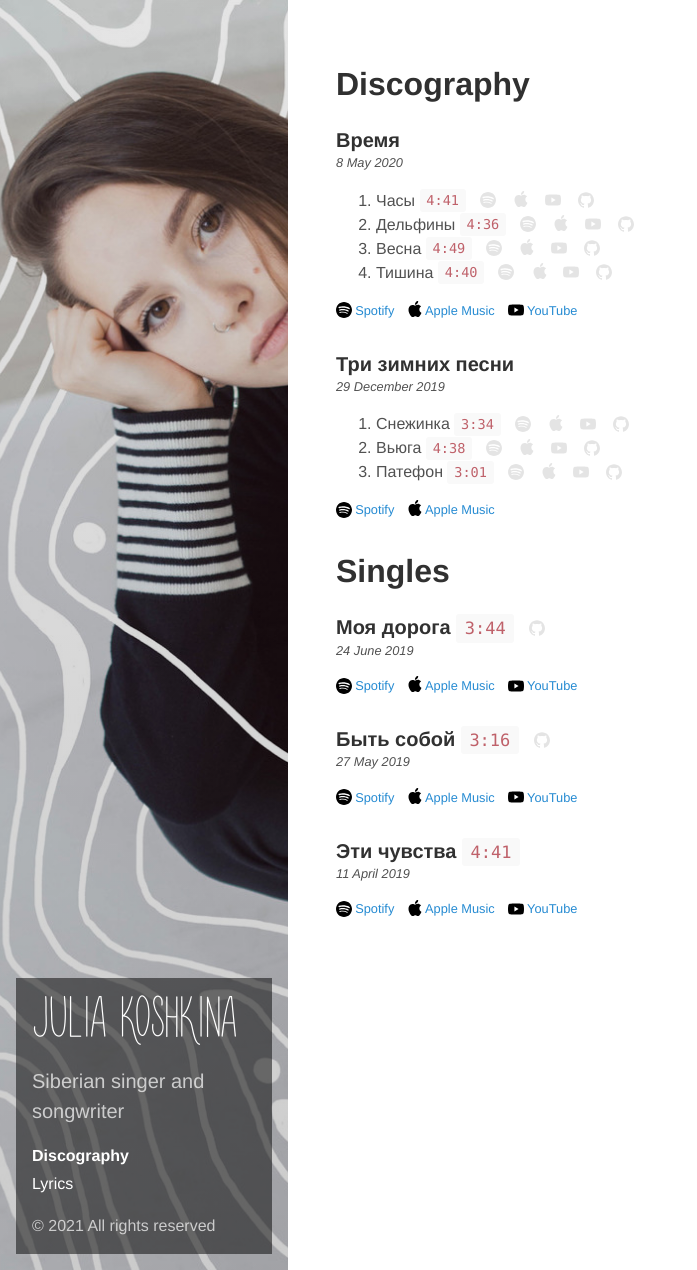
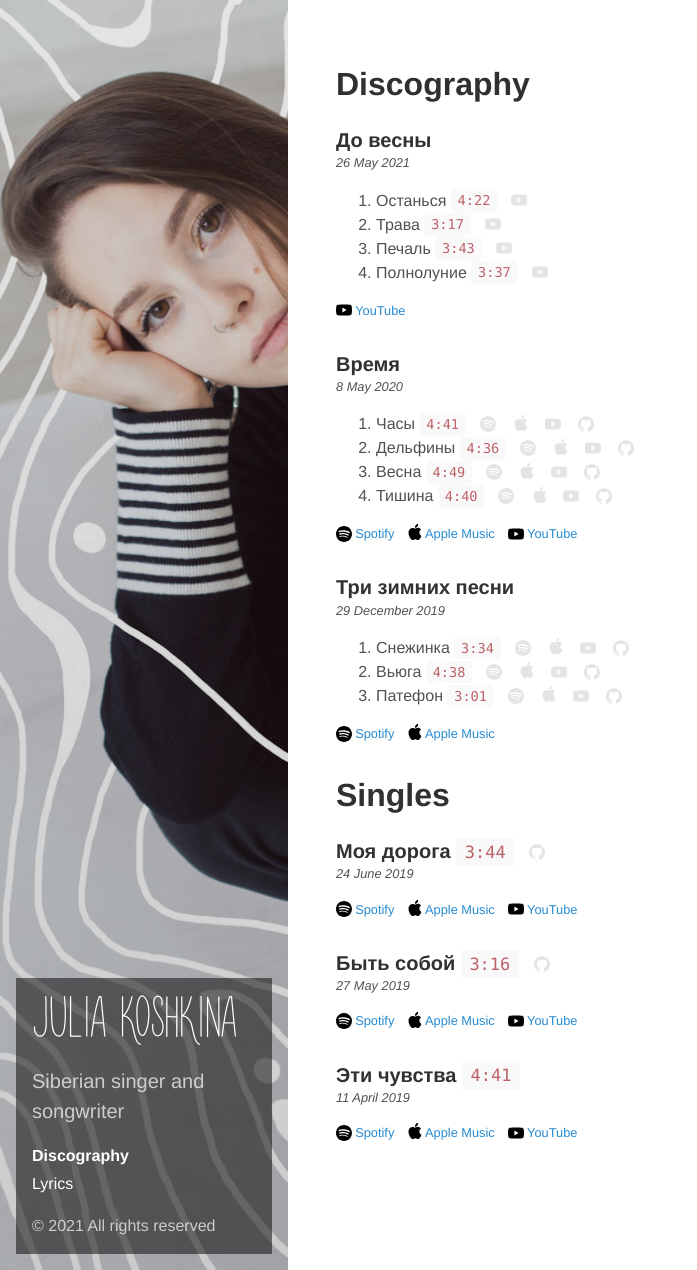
Before and after one commit to kshkn/kshkn.github.io, a Jekyll site: the page built from index.md, in a window 1280 px wide and 1270 px high. Shown: the whole window, without its empty margins (0-697 px from the left). Built offline with Jekyll 4.4.1, drawn with Linux system fonts in a browser that asks for light colours; some web fonts are replaced.

Commit message:
Update albums.yml
add new album

```diff
--- a/_data/albums.yml
+++ b/_data/albums.yml
@@ -1,4 +1,26 @@
 --- # Albums
+
+- title: До весны
+  date: 2021-05-26
+  links:
+    YouTube:     https://www.youtube.com/playlist?list=OLAK5uy_nImOx-th0gMn59eZXjyoJ3Q-tHeO2Sv_M
+  tracks:
+    - title: Останься
+      length: '4:22'
+      links:
+        YouTube:     https://www.youtube.com/watch?v=1whq4CD4kO0
+    - title: Трава
+      length: '3:17'
+      links:
+        YouTube:     https://www.youtube.com/watch?v=5JWCZQUzhDE
+    - title: Печаль
+      length: '3:43'
+      links:
+        YouTube:     https://www.youtube.com/watch?v=Hx_gKsufb2A
+    - title: Полнолуние
+      length: '3:37'
+      links:
+        YouTube:     https://www.youtube.com/watch?v=1rTT8uTue38
 
 - title: Время
   date: 2020-05-08
```
